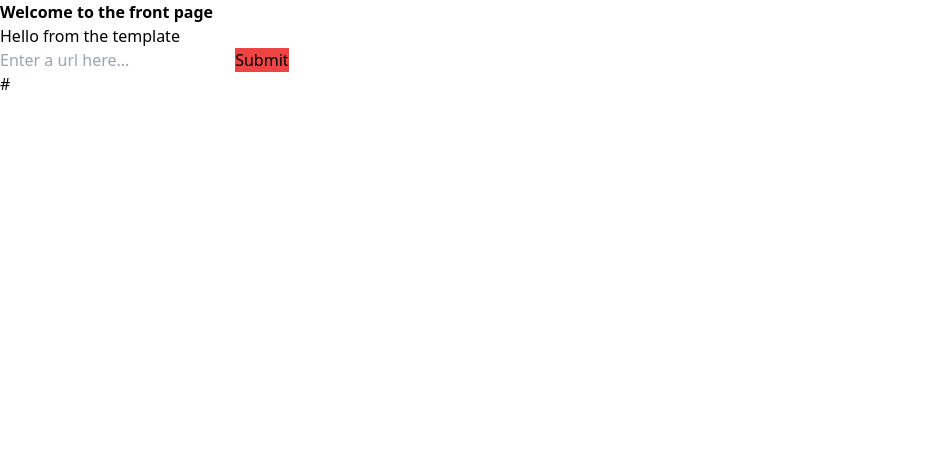
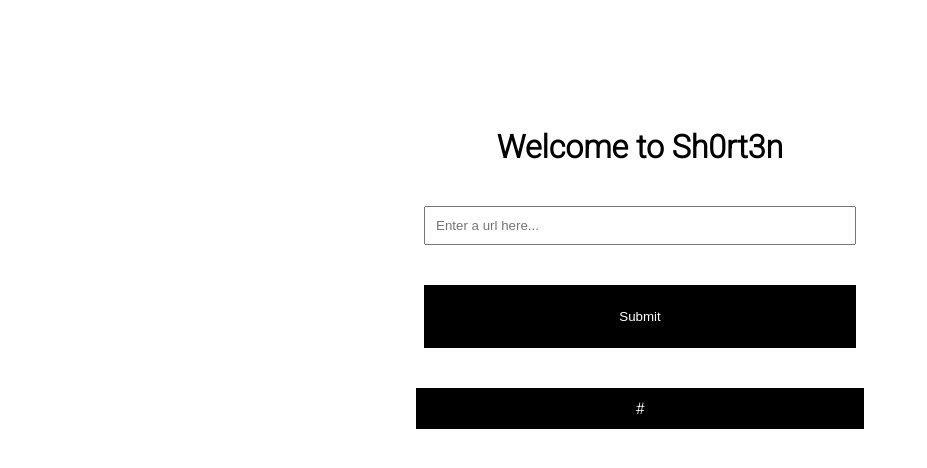
Before and after one commit to M-Kandiah/LAP-4-Code-Challenge, a Flask app: template templates/home.html in a window 1280 px wide. Shown: the top 468 px of the page, without its empty margins (0-927 px from the left). Run offline with Flask 2, Linux system fonts and the light colour scheme; the template is opened without the code that fills it: most values are stand-ins (such as "Sample title", 1, 10 or a date in 2020); some libraries are stand-ins or nearby versions.

Commit message:
some styling added

```diff
--- /dev/null
+++ b/static/base.css
@@ -0,0 +1,14 @@
+@import url('https://fonts.googleapis.com/css2?family=Roboto:wght@300&display=swap');
+
+* {
+    margin: 0;
+    padding: 0;
+    box-sizing: border-box;
+}
+
+.font-bold{
+    font-family: 'Roboto';
+    margin-top: 10%;
+    color: black;
+    text-align: center;
+}
--- /dev/null
+++ b/static/home.css
@@ -0,0 +1,50 @@
+@import url('https://fonts.googleapis.com/css2?family=Roboto:wght@300&display=swap');
+.url-form{
+    font-family: 'Roboto';
+    width: 40%;
+    min-width: 400px;
+    padding: 20px;
+    display: flex;
+    flex-direction: column;
+    margin: 0 auto;
+    text-align: center;
+}
+
+.url-form input{
+    margin: 20px;
+}
+
+.url-form input:nth-of-type(1){
+    padding: 10px;
+
+}
+
+.url-form input:nth-of-type(2){
+    border: none;
+    padding: 24px 12px;
+    background-color: black;
+    color: #fff;
+}
+
+.url-form input:nth-of-type(2):hover{
+    cursor: pointer;
+    background: #424242;
+}
+
+.url-generated{
+    font-family: 'Roboto';
+    text-align: center;
+    color: red;
+    border: 1px solid black;
+    background-color: black;
+    color: #fff;
+    width: 448px;
+    min-width: 400px;
+    margin: 0 auto;
+    padding: 10px;
+}
+
+.url-generated a{
+    color: #fff;
+    text-decoration: none;
+}
--- a/templates/base.html
+++ b/templates/base.html
@@ -4,11 +4,12 @@
     <meta charset="UTF-8">
     <meta http-equiv="X-UA-Compatible" content="IE=edge">
     <meta name="viewport" content="width=device-width, initial-scale=1.0">
-    <link href="https://unpkg.com/tailwindcss@^2/dist/tailwind.min.css" rel="stylesheet">
+    <link rel= "stylesheet" type= "text/css" href= "{{ url_for('static',filename='/base.css') }}">
+    <link rel= "stylesheet" type= "text/css" href= "{{ url_for('static',filename='/home.css') }}">
     <title>short.io</title>
 </head>
 <body>
-    <h1 class="font-bold">Welcome to the front page</h1>
+    <h1 class="font-bold">Welcome to Sh0rt3n</h1>
 
     {% block content %}
 
--- a/templates/home.html
+++ b/templates/home.html
@@ -2,14 +2,13 @@
 
 {% block content%}
 
-<h1>Hello from the template</h1>
-<form action="/shorten" method='POST'>
+<form action="/shorten" method='POST' class="url-form">
     <input name='url' class="focus:ring-2 focus:ring-blue-600" placeholder="Enter a url here...">
     <input class="bg-red-500 active:bg-red-700" type="submit">
 </form>
 
-<p>
- {{url}}
+<p class="url-generated">
+ <a href="{{url}}" target="_blank">{{url}}</a>
 </p>
 
 
```
